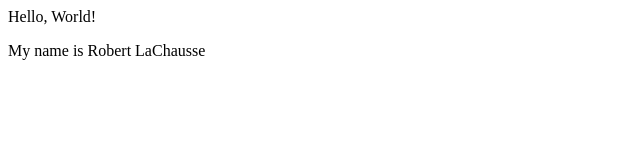
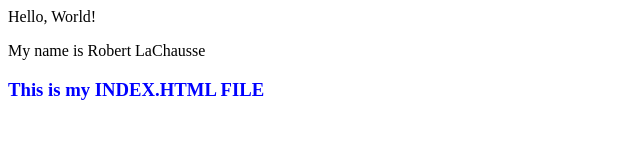
Before and after one commit to RobertLBarron/RobertLBarron.github.io, a plain HTML site: page index.html in a window 1280 px wide. Shown: the whole page, without its empty margins (0-640 px from the left). Drawn offline with Linux system fonts and the light colour scheme.

Commit message:
updated index.html
updated index to differentiate from wa1

```diff
--- a/index.html
+++ b/index.html
@@ -3,5 +3,6 @@
     <body>
         <p>Hello, World!</p>
         <p>My name is Robert LaChausse</p> <!-- Change NAME to your name! -->
+        <h3 style="color: blue;">This is my INDEX.HTML FILE</h3>
     </body>
 </html>
```
